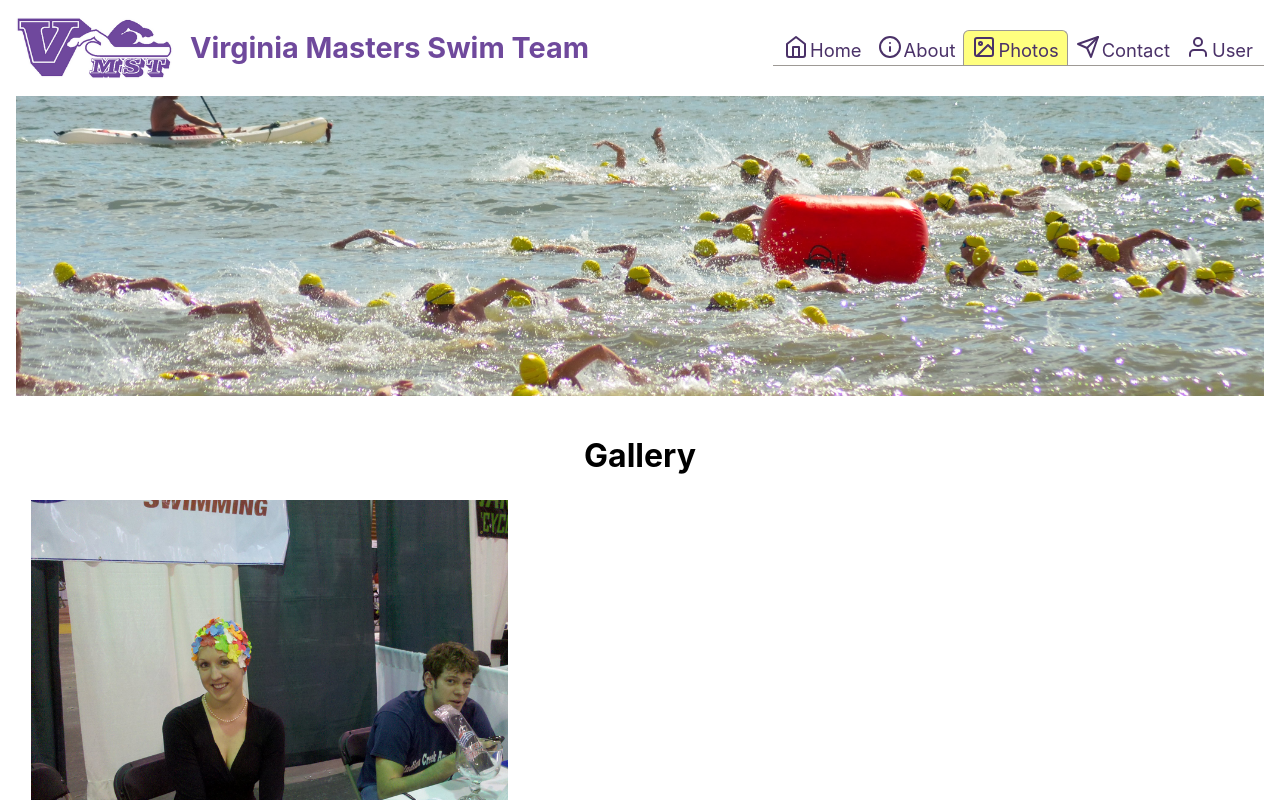
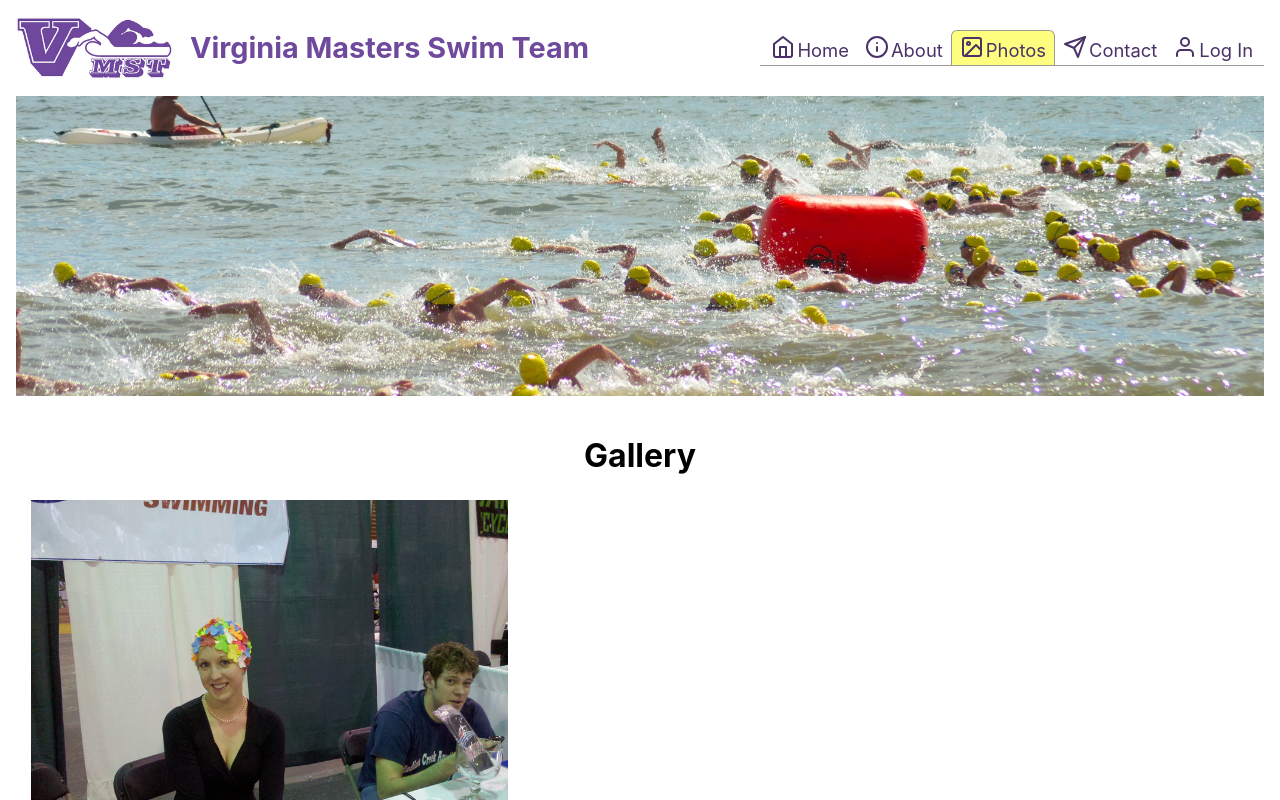
Before and after one commit to clstevenson/VMST-Website, a React (Vite) app in the folder client/: page /gallery in a window 1280 px wide. Shown: the top 800 px of the page. Built offline with nearby package versions, Linux system fonts and the light colour scheme.

Commit message:
Rewire navbar for login
- the “login” option is a plain button, not a link
- clicking on it will launch a modal to prompt for login credentials

```diff
--- a/client/src/components/NavBar.jsx
+++ b/client/src/components/NavBar.jsx
@@ -10,6 +10,7 @@ import styled from "styled-components";
 import { COLORS, QUERIES } from "../utils/constants";
 import { Image, Home, User, Info, Send } from "react-feather";
 import * as Tooltip from "@radix-ui/react-tooltip";
+import auth from "../utils/auth";
 
 export default function NavBar() {
   // get the current page to indicate the current link
@@ -25,13 +26,18 @@ export default function NavBar() {
         <NavItem href="/about-us" label="About" icon={Info} />
         <NavItem href="/gallery" label="Photos" icon={Image} />
         <NavItem href="/contact" label="Contact" icon={Send} />
-        <NavItem href="/me" label="User" icon={User} />
+        {auth.loggedIn() ? (
+          <NavItem href="/me" label="User" icon={User} />
+        ) : (
+          <LoginItem />
+        )}
       </Tooltip.Provider>
     </Wrapper>
   );
 }
 
-// internal component for convenience
+// internal components for convenience
+// NavItem is for client-side routing with tooltips
 const NavItem = ({ href, label, icon: Icon }) => {
   const currentPage = useLocation().pathname;
   return (
@@ -47,6 +53,24 @@ const NavItem = ({ href, label, icon: Icon }) => {
         </ListItem>
         <TooltipContent aria-label={label}>{label}</TooltipContent>
       </TooltipTrigger>
+    </Tooltip.Root>
+  );
+};
+
+// looks like a navlink but is actually a trigger to display
+// the login modal
+const LoginItem = () => {
+  return (
+    <Tooltip.Root>
+      <TooltipTrigger tabIndex={-1}>
+        <ListItem>
+          <Button onClick={() => alert("Logging in")}>
+            <User />
+            <LabelWrapper>Log In</LabelWrapper>
+          </Button>
+        </ListItem>
+      </TooltipTrigger>
+      <TooltipContent aria-label="Login">Log In</TooltipContent>
     </Tooltip.Root>
   );
 };
@@ -125,6 +149,10 @@ const Button = styled.button`
     cursor: pointer;
     color: ${COLORS.primary_light};
   }
+
+  &:focus {
+    border-radius: 0;
+  }
 `;
 
 const LabelWrapper = styled.span`
```
